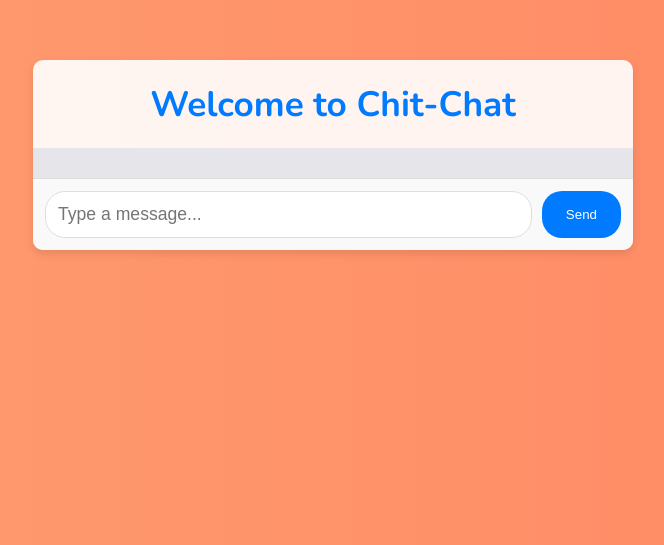
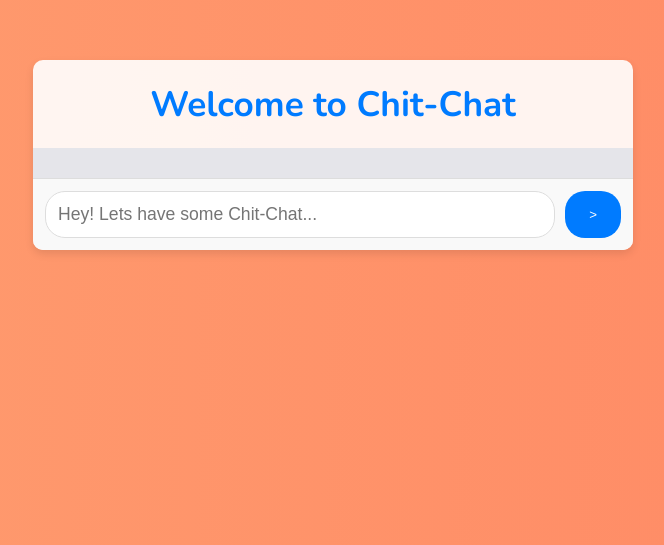
Before and after one commit to vinaytheprogrammer/Chitchat, a website: page public/index.html in a window 1280 px wide. Shown: the part 255-800 px from the top of the page, without its empty margins (307-971 px from the left). Drawn offline with nearby package versions, Linux system fonts and the light colour scheme.

Commit message:
Added new placeholder

```diff
--- a/public/index.html
+++ b/public/index.html
@@ -13,8 +13,8 @@
         <h1 class="animated-heading">Welcome to Chit-Chat</h1>
         <div class="chat-box" id="chat-box"></div>
         <form id="chat-form">
-            <input type="text" id="user-input" placeholder="Type a message...">
-            <button type="submit">Send</button>
+            <input type="text" id="user-input" placeholder="Hey! Lets have some Chit-Chat...">
+            <button type="submit" id="Sendbtn">></button>
         </form>
     </div>
     <script src="script.js"></script>
```
